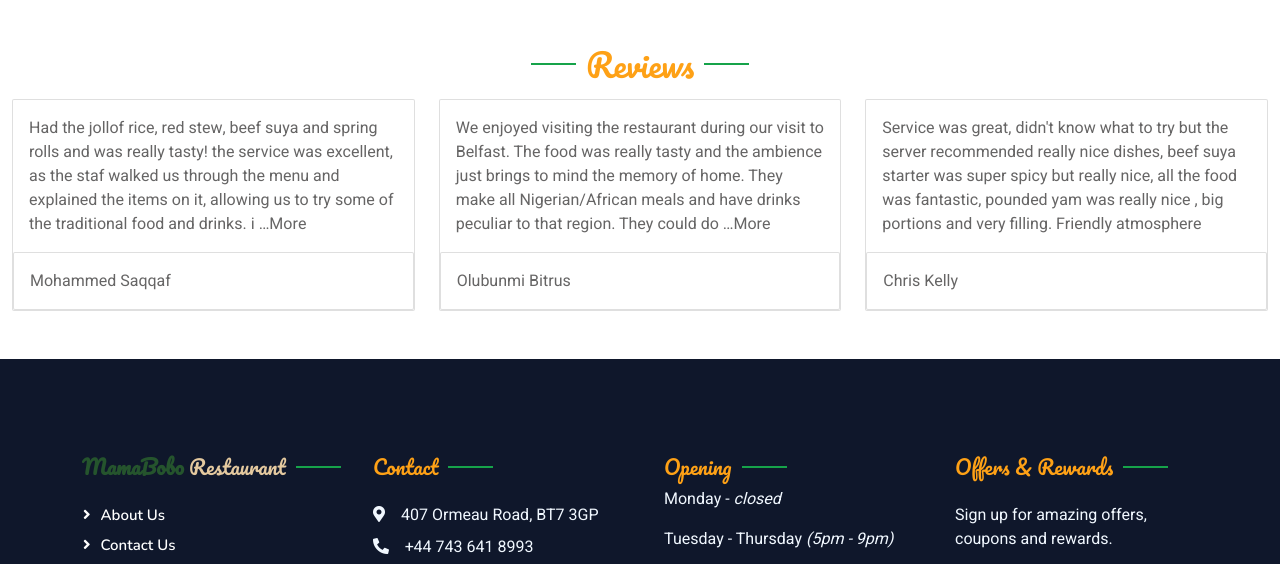
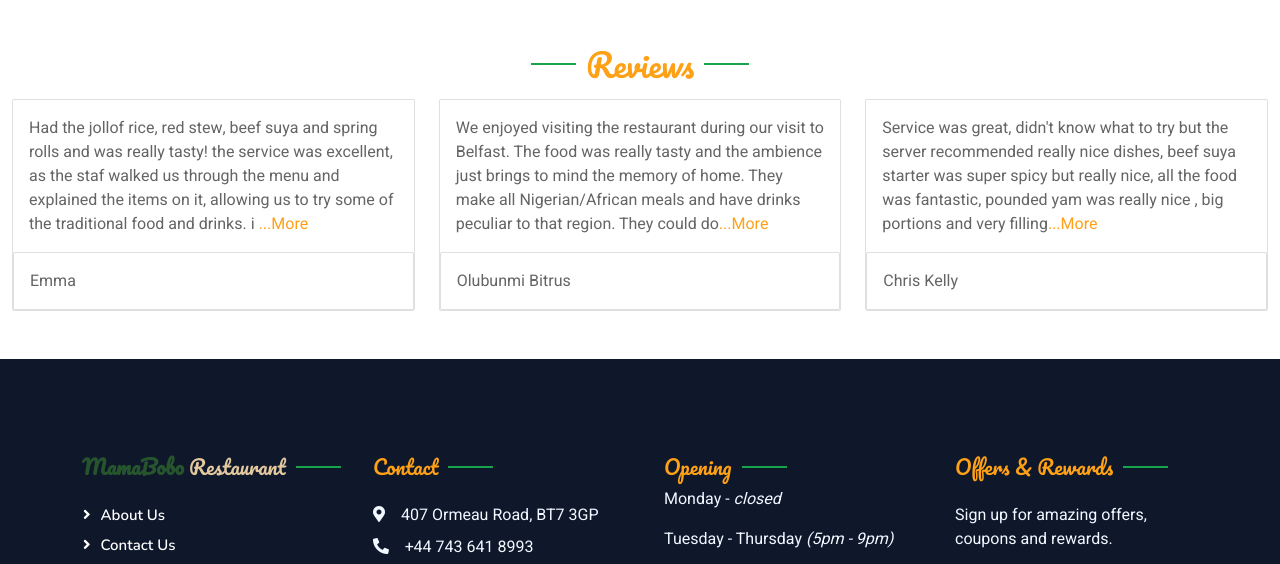
Before and after one commit to Oluwatobiloba777/oluwatobiloba777.github.io, a plain HTML site: page index.html in a window 1280 px wide. Shown: the part 2909-3473 px from the top of the page. Drawn offline with nearby package versions, Linux system fonts and the light colour scheme; animation ran at ten frames a second.

Commit message:
updated reviews

```diff
--- a/index.html
+++ b/index.html
@@ -414,13 +414,13 @@
                     <div class="card wow fadeInUp" data-wow-delay="0.1s">
                         <div class="card-body">
                             <div class="card-text">
-                                Had the jollof rice, red stew, beef suya and spring rolls and was really tasty! the service was excellent, as the staf walked us through the menu and explained the items on it, allowing us to try some of the traditional food and drinks. i …More
+                                Had the jollof rice, red stew, beef suya and spring rolls and was really tasty! the service was excellent, as the staf walked us through the menu and explained the items on it, allowing us to try some of the traditional food and drinks. i <a href="https://www.google.com/search?hl=en-GB&gl=uk&q=Mama+Bobo+Restaurant,+407+Ormeau+Rd,+Ormeau,+Belfast+BT7+3GP&ludocid=18359197781127824059&lsig=AB86z5V5Tkz1hzRSPauuPEfMjMaW&hl=en&gl=GB#lrd=0x486109385e1f4587:0xfec8f91c594382bb,1,,,,">...More</a>
                             </div>
                         </div>
                         <div class="card">
                             <div class="card-body">
                                 <div class="card-text">
-                                    Mohammed Saqqaf
+                                    Emma
                                 </div>
                             </div>
                         </div>
@@ -431,7 +431,7 @@
                     <div class="card wow fadeInUp" data-wow-delay="0.1s">
                         <div class="card-body">
                             <div class="card-text">
-                                We enjoyed visiting the restaurant during our visit to Belfast. The food was really tasty and the ambience just brings to mind the memory of home. They make all Nigerian/African meals and have drinks peculiar to that region. They could do …More
+                                We enjoyed visiting the restaurant during our visit to Belfast. The food was really tasty and the ambience just brings to mind the memory of home. They make all Nigerian/African meals and have drinks peculiar to that region. They could do<a href="https://www.google.com/search?hl=en-GB&gl=uk&q=Mama+Bobo+Restaurant,+407+Ormeau+Rd,+Ormeau,+Belfast+BT7+3GP&ludocid=18359197781127824059&lsig=AB86z5V5Tkz1hzRSPauuPEfMjMaW&hl=en&gl=GB#lrd=0x486109385e1f4587:0xfec8f91c594382bb,1,,,,">...More</a>
                             </div>
                         </div>
                         <div class="card">
@@ -448,7 +448,7 @@
                     <div class="card wow fadeInUp" data-wow-delay="0.1s">
                         <div class="card-body">
                             <div class="card-text">
-                                Service was great, didn't know what to try but the server recommended really nice dishes, beef suya starter was super spicy but really nice, all the food was fantastic, pounded yam was really nice , big portions and very filling. Friendly atmosphere
+                                Service was great, didn't know what to try but the server recommended really nice dishes, beef suya starter was super spicy but really nice, all the food was fantastic, pounded yam was really nice , big portions and very filling<a href="https://www.google.com/search?hl=en-GB&gl=uk&q=Mama+Bobo+Restaurant,+407+Ormeau+Rd,+Ormeau,+Belfast+BT7+3GP&ludocid=18359197781127824059&lsig=AB86z5V5Tkz1hzRSPauuPEfMjMaW&hl=en&gl=GB#lrd=0x486109385e1f4587:0xfec8f91c594382bb,1,,,,">...More</a>
                             </div>
                         </div>
                         <div class="card">
```
